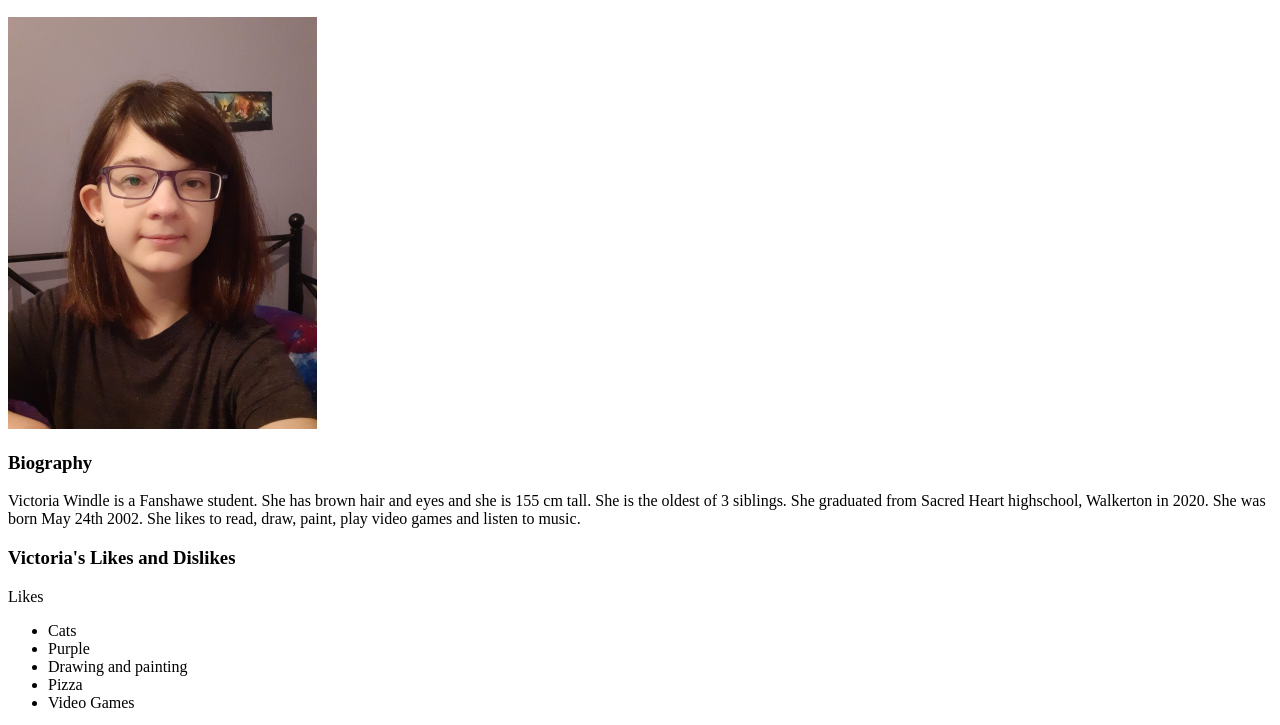
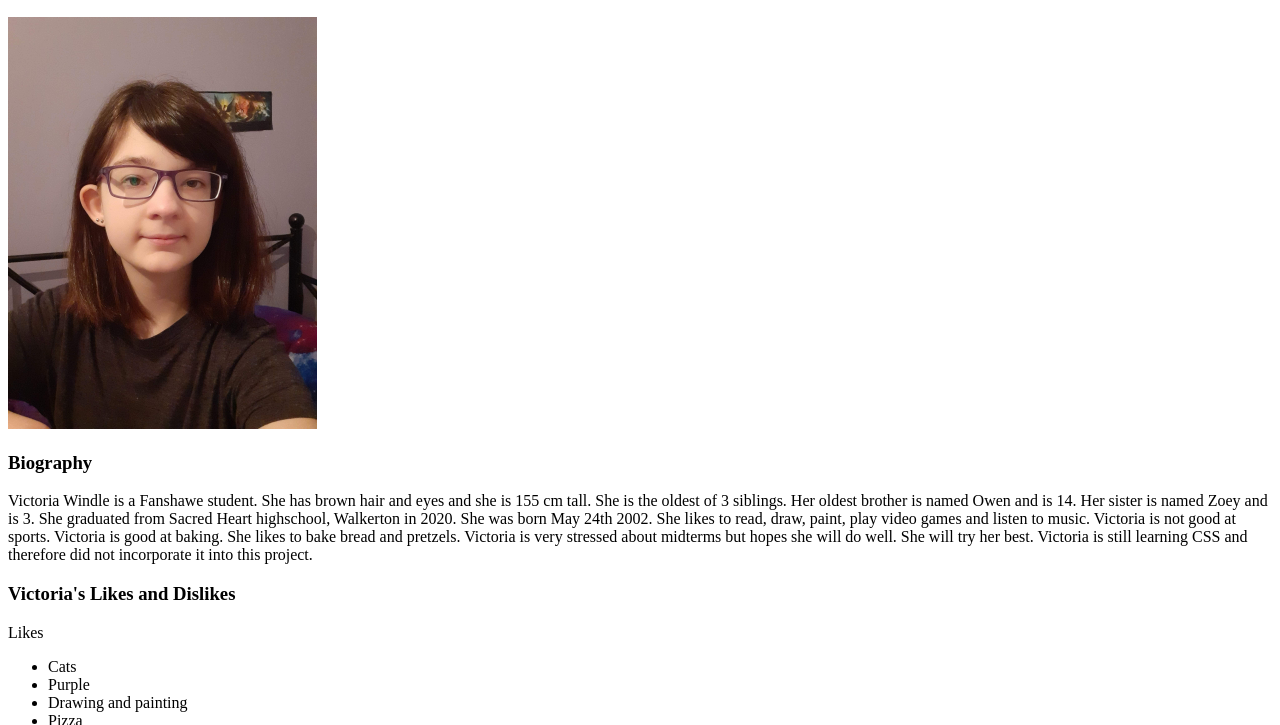
Before and after one commit to victoriaWindle/Homework-1-Git-and-GitHub, a plain HTML site: page index.html in a window 1280 px wide. Shown: the part 110-835 px from the top of the page. Drawn offline with Linux system fonts and the light colour scheme.

Commit message:
Added to HTML file

```diff
--- a/index.html
+++ b/index.html
@@ -10,7 +10,7 @@
 	<h2> She/Her </h2>
 	<img src="victoria_windle.jpg" width="309" height="412"/>
 	<h3> Biography </h3>
-	<p>Victoria Windle is a Fanshawe student. She has brown hair and eyes and she is 155 cm tall. She is the oldest of 3 siblings. She graduated from Sacred Heart highschool, Walkerton in 2020. She was born May 24th 2002. She likes to read, draw, paint, play video games and listen to music.
+	<p>Victoria Windle is a Fanshawe student. She has brown hair and eyes and she is 155 cm tall. She is the oldest of 3 siblings. Her oldest brother is named Owen and is 14. Her sister is named Zoey and is 3. She graduated from Sacred Heart highschool, Walkerton in 2020. She was born May 24th 2002. She likes to read, draw, paint, play video games and listen to music. Victoria is not good at sports. Victoria is good at baking. She likes to bake bread and pretzels. Victoria is very stressed about midterms but hopes she will do well. She will try her best. Victoria is still learning CSS and therefore did not incorporate it into this project.
 	</p>
 	<h3> Victoria's Likes and Dislikes </h3>
 	<p> Likes </p>
@@ -43,5 +43,8 @@
 <h3> Victoria's Favourite Website </h3>
 <a href="https://www.chickensmoothie.com/">Chicken Smoothie</a>
 
+
+
+<p> </p>
 	</body>
 </html>
```
